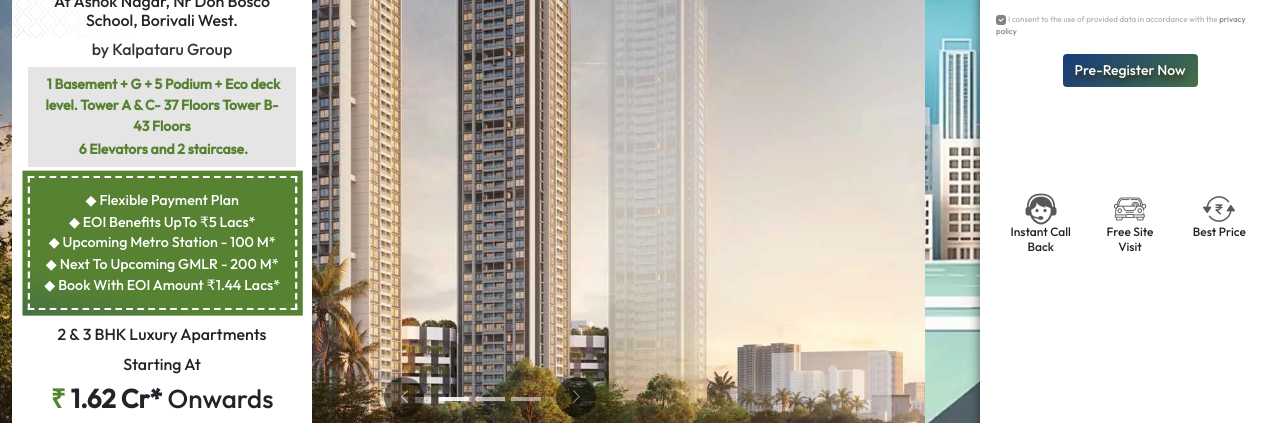
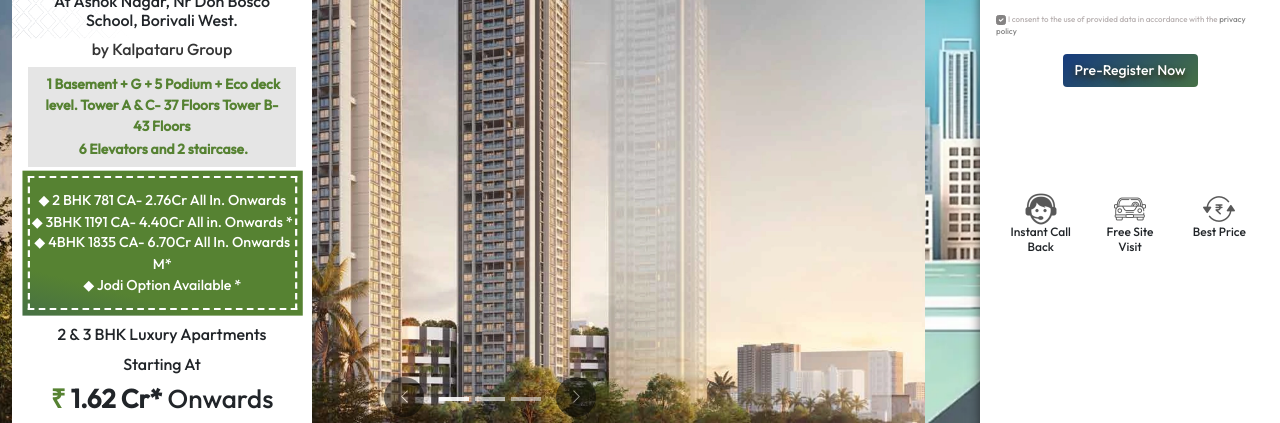
Before and after one commit to worthym330/Kalpataru, a plain HTML site: page index.html in a window 1280 px wide. Shown: the part 192-615 px from the top of the page. Drawn offline with nearby package versions, Linux system fonts and the light colour scheme; some packages are replaced by stand-ins of ours; a script that the page names is missing; a web font is replaced by a local one.

Commit message:
minor change

```diff
--- a/index.html
+++ b/index.html
@@ -154,15 +154,16 @@
               <div class="offerBox animatedtext">
                 <div class="innerBox">
                      <p class="mb-0">
-                    ◆  Flexible Payment Plan</p>
+                    ◆  2 BHK 781 CA- 2.76Cr All In. Onwards
+                  </p>
                   <p class="mb-0">
-                    ◆  EOI Benefits UpTo ₹5 Lacs*</p>
+                    ◆  3BHK 1191 CA- 4.40Cr All in. Onwards *</p>
                   <p class="mb-0">
-                    ◆ Upcoming Metro Station - 100 M*</p>
+                    ◆ 4BHK 1835 CA- 6.70Cr All In. Onwards
+                    M*</p>
                      <p class="mb-0">
-                    ◆ Next To Upcoming GMLR - 200 M*</p>
-                     <p class="mb-0">
-                    ◆ Book With EOI Amount ₹1.44 Lacs*</p>
+                    ◆ Jodi Option Available
+                    *</p>
                 </div>
               </div>
 
```
